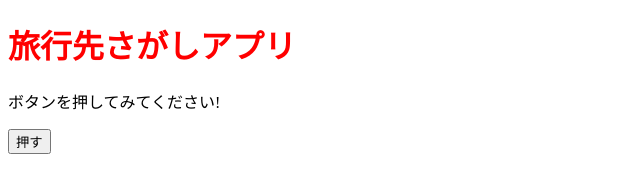
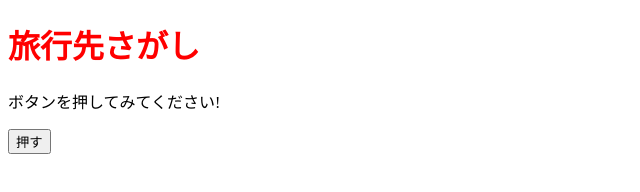
Before and after one commit to somongoru/travel, a plain HTML site: page index.html in a window 1280 px wide. Shown: the whole page, without its empty margins (0-640 px from the left). Drawn offline with Linux system fonts and the light colour scheme.

Commit message:
Update index.html

```diff
--- a/index.html
+++ b/index.html
@@ -1,7 +1,7 @@
 <!DOCTYPE html>
 <html lang="ja">
 <body>
-  <h1 style="color: red;">旅行先さがしアプリ</h1>
+  <h1 style="color: red;">旅行先さがし</h1>
   <p id="message">ボタンを押してみてください!</p>
   <button id="btn">押す</button>
   <script src="script.js"></script>
```
